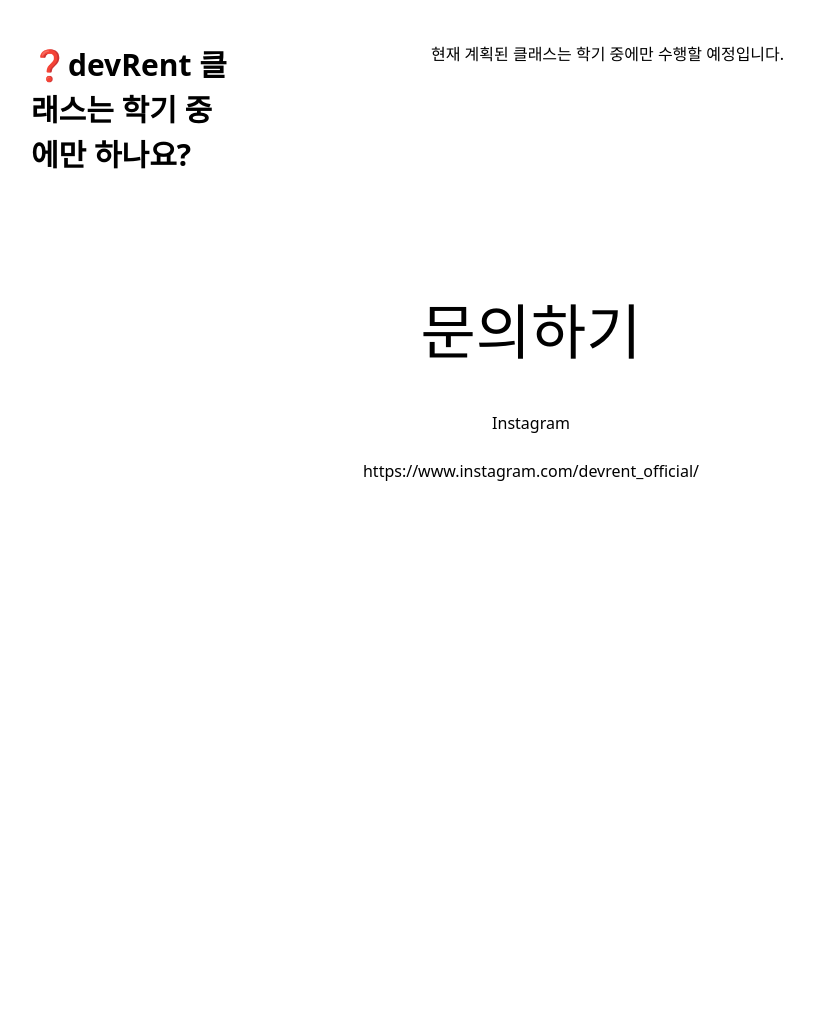
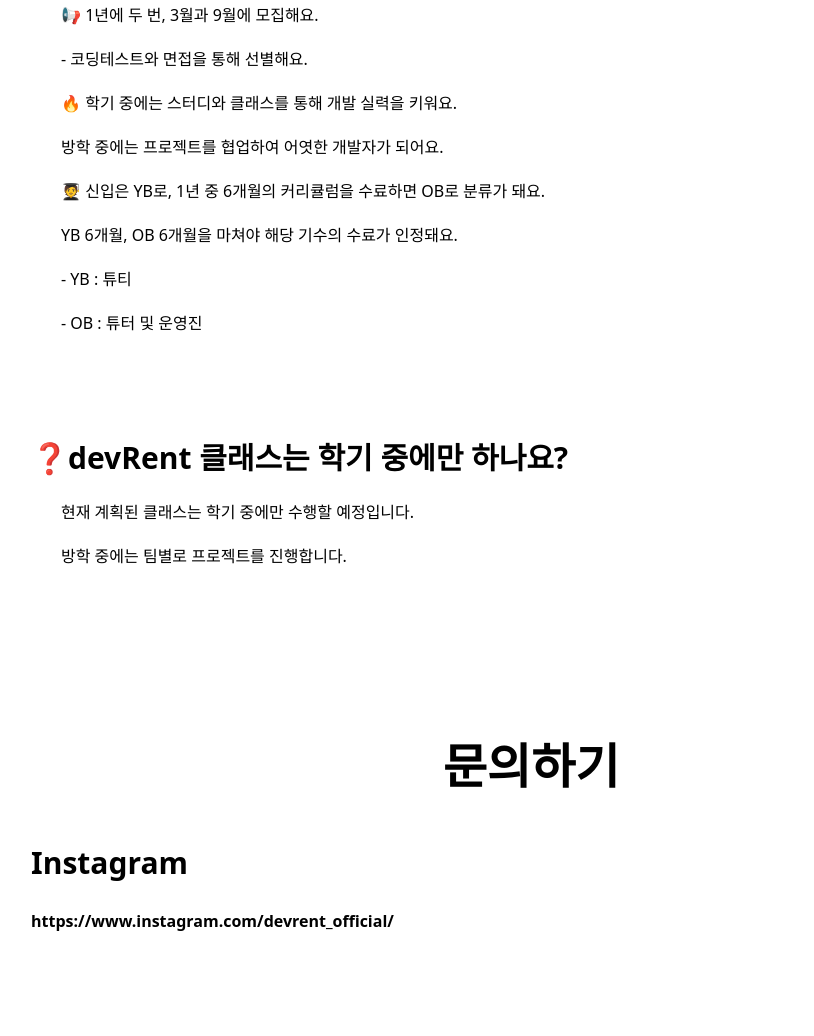
Before and after one commit to student079/devRentPage-1, a Gatsby site: page /QnA in a window 1280 px wide. Shown: the part 647-1683 px from the top of the page, without its empty margins (109-923 px from the left). Before the commit the page ends 1154 px from the top, so only its background shows below. Built offline with nearby package versions, Linux system fonts and the light colour scheme; Gatsby itself is replaced by a stand-in of ours.

Commit message:
qna 3차

```diff
--- a/src/container/QnA/QnA.jsx
+++ b/src/container/QnA/QnA.jsx
@@ -1,34 +1,47 @@
 import * as React from "react";
-import useQnADetail from "../../hooks/container/QnA/hook"
+import useQnADetail from "../../hooks/container/QnA/hook";
 
 const QnA = () => {
-  const data = useQnADetail()
+  const data = useQnADetail();
   return (
     <section className="w-auto h-auto flex flex-col justify-start items-center mt-[100px]">
-      <h1 class="text-6xl">FAQ</h1>
-      <p className="w-auto h-auto flex flex-col justify-start items-center mt-[50px]">자주 묻는 질문</p>
-      <br/>
-            {data.map(element => {
+      <h1 class="text-6xl font-semibold">FAQ</h1>
+      <p className="w-auto h-auto flex-col justify-start items-center mt-[50px] mb-[50px] font-semibold">
+        자주 묻는 질문
+      </p>
+      <br />
+      <div>
+        {data.map((element) => {
           return (
-                <div
-                  className=" w-[1000px] mb-[100px] flex flex-row justify-between"
-                >
+            <div className=" w-[1000px] mb-[100px] ">
               <span className=" w-[200px] text-[30px] font-semibold mr-[20px]">
                 {element.question}
               </span>
-                  <ul className=" w-[600px]">
-                    {element.answer}
+              <ul className=" px-[30px]">
+                {element.answer.map((a) => {
+                  return <li className=" w-auto mt-[20px]">{a}</li>;
+                })}
               </ul>
             </div>
           );
         })}
-      <br/>
-      <h1 class="text-6xl" >문의하기</h1>
-      <p className="w-auto h-auto flex flex-col justify-start items-center mt-[50px]">Instagram</p>
-      <br/>
-      <a href="https://www.instagram.com/devrent_official/">https://www.instagram.com/devrent_official/</a>
-      <br/>
-
+      </div>
+      <br />
+      <div className="w-auto h-auto flex flex-col justify-start items-center mt-[50px] font-semibold">
+        <h1 class="text-5xl font-semibold">문의하기</h1>
+        <div className=" w-[1000px] mb-[100px]">
+          <p className="w-[200px] text-[30px] font-semibold mr-[20px] mt-[50px]">
+            Instagram
+          </p>
+          <br />
+          <div>
+            <a href="https://www.instagram.com/devrent_official/">
+              https://www.instagram.com/devrent_official/
+            </a>
+          </div>
+        </div>
+      </div>
+      <br />
     </section>
   );
 };
--- a/src/hooks/Container/Home/Banner/hook.js
+++ b/src/hooks/Container/Home/Banner/hook.js
@@ -4,6 +4,6 @@
 export default function useBannerDetail() {
   const link =
     "https://docs.google.com/forms/d/1EwajjKzeGFgRZ7Tj0j3yYXEgUmDuNmkLQxcPcGVZJNM/edit";
-  const DataUrl = './static/images/BannerImg.jpg';
+  const DataUrl = './static/banner/BannerImg.jpg';
   return { link, DataUrl };
 }
--- a/src/hooks/Container/QnA/hook.js
+++ b/src/hooks/Container/QnA/hook.js
@@ -1,28 +1,34 @@
-import * as React from 'react'
+import * as React from "react";
 
-function useQnADetail () {
-
+function useQnADetail() {
   const content = [
     {
-      "question" : "❓devRent 회비가 있나요?",
-      "answer" : "🔑 회비는 12만원의 교육 보증금과 8만원의 활동비로 총 20만원입니다.\n\
-    🧾 12만원의 교육 보증금은 올바른 교육을 위해 사용되며, 8만원의 활동비는 장소 대관, 코드 리뷰, 멘토링 등을 위해 사용됩니다.\n\
-    📢 회비는 회계 부장이 회계 내역을 통해 정리하여, 매달 초에 공개합니다."
+      question: "❓devRent 회비가 있나요?",
+      answer: [
+        "🔑 회비는 12만원의 교육 보증금과 8만원의 활동비로 총 20만원입니다.",
+        "🧾 12만원의 교육 보증금은 올바른 교육을 위해 사용되며, 8만원의 활동비는 장소 대관, 코드 리뷰, 멘토링 등을 위해 사용됩니다.",
+        "📢 회비는 회계 부장이 회계 내역을 통해 정리하여, 매달 초에 공개합니다.",
+      ]
     },
     {
-      "question" : "❓devRent 전체적인 과정이 어떻게 되나요?",
-      "answer" : "📢 1년에 두 번, 3월과 9월에 모집해요.\n- 코딩테스트와 면접을 통해 선별해요.\
-      \n🔥 학기 중에는 스터디와 클래스를 통해 개발 실력을 키워요.\n방학 중에는 프로젝트를 협업하여 어엿한 개발자가 되어요.\n\
-      🧑‍🎓 신입은 YB로, 1년 중 6개월의 커리큘럼을 수료하면 OB로 분류가 돼요. YB 6개월, OB 6개월을 마쳐야 해당 기수의 수료가 인정돼요.\n\
-      - YB : 튜티\n\
-      - OB : 튜터 및 운영진"
+      question: "❓devRent 전체적인 과정이 어떻게 되나요?",
+      answer: [
+        "📢 1년에 두 번, 3월과 9월에 모집해요.",
+        "- 코딩테스트와 면접을 통해 선별해요.",
+        "🔥 학기 중에는 스터디와 클래스를 통해 개발 실력을 키워요.",
+        " 방학 중에는 프로젝트를 협업하여 어엿한 개발자가 되어요.",
+        "🧑‍🎓 신입은 YB로, 1년 중 6개월의 커리큘럼을 수료하면 OB로 분류가 돼요.",
+        "YB 6개월, OB 6개월을 마쳐야 해당 기수의 수료가 인정돼요.",
+        "- YB : 튜티",
+        "- OB : 튜터 및 운영진"
+      ]
     },
     {
-      "question" : "❓devRent 클래스는 학기 중에만 하나요?",
-      "answer" : "현재 계획된 클래스는 학기 중에만 수행할 예정입니다."
-    }
-  ]
-  return content
+      question: "❓devRent 클래스는 학기 중에만 하나요?",
+      answer: ["현재 계획된 클래스는 학기 중에만 수행할 예정입니다.","방학 중에는 팀별로 프로젝트를 진행합니다."]
+    },
+  ];
+  return content;
 }
 
 export default useQnADetail;
```
Lines whose indentation alone changed are shown as unchanged.
